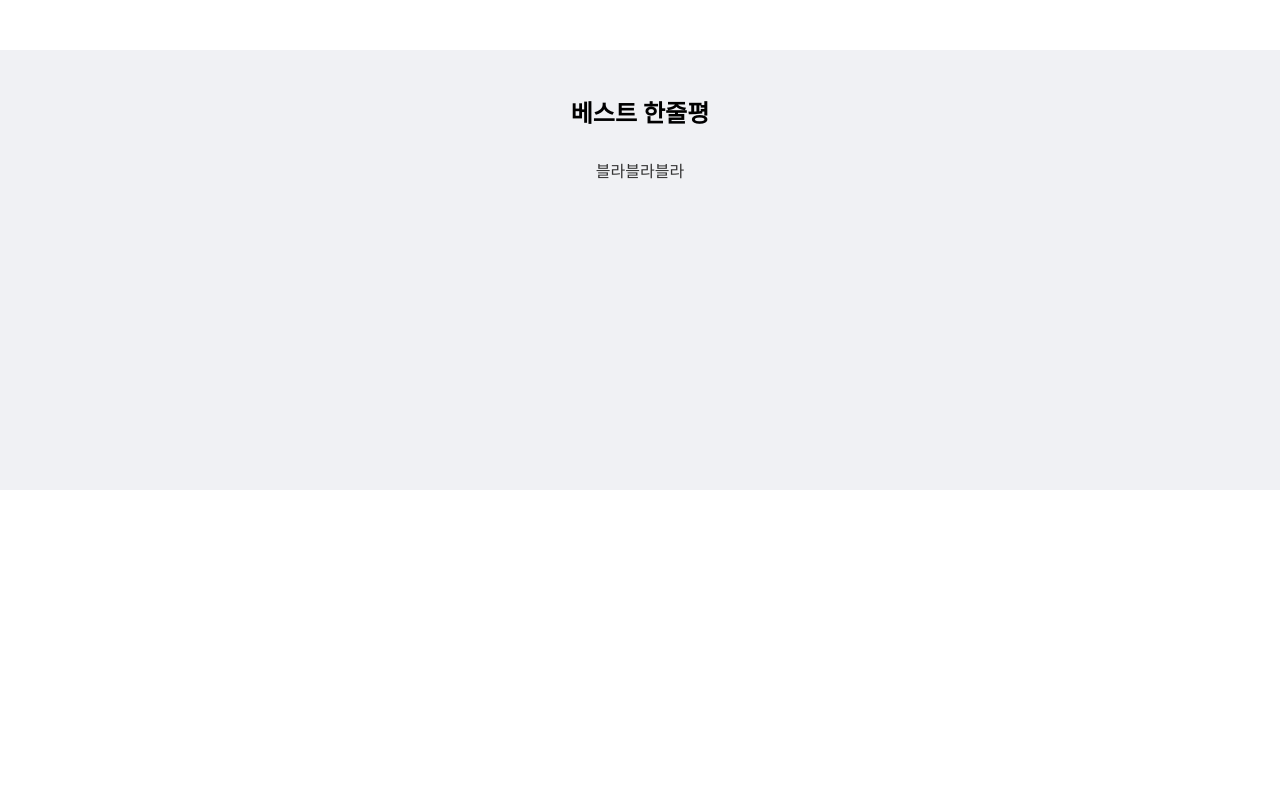
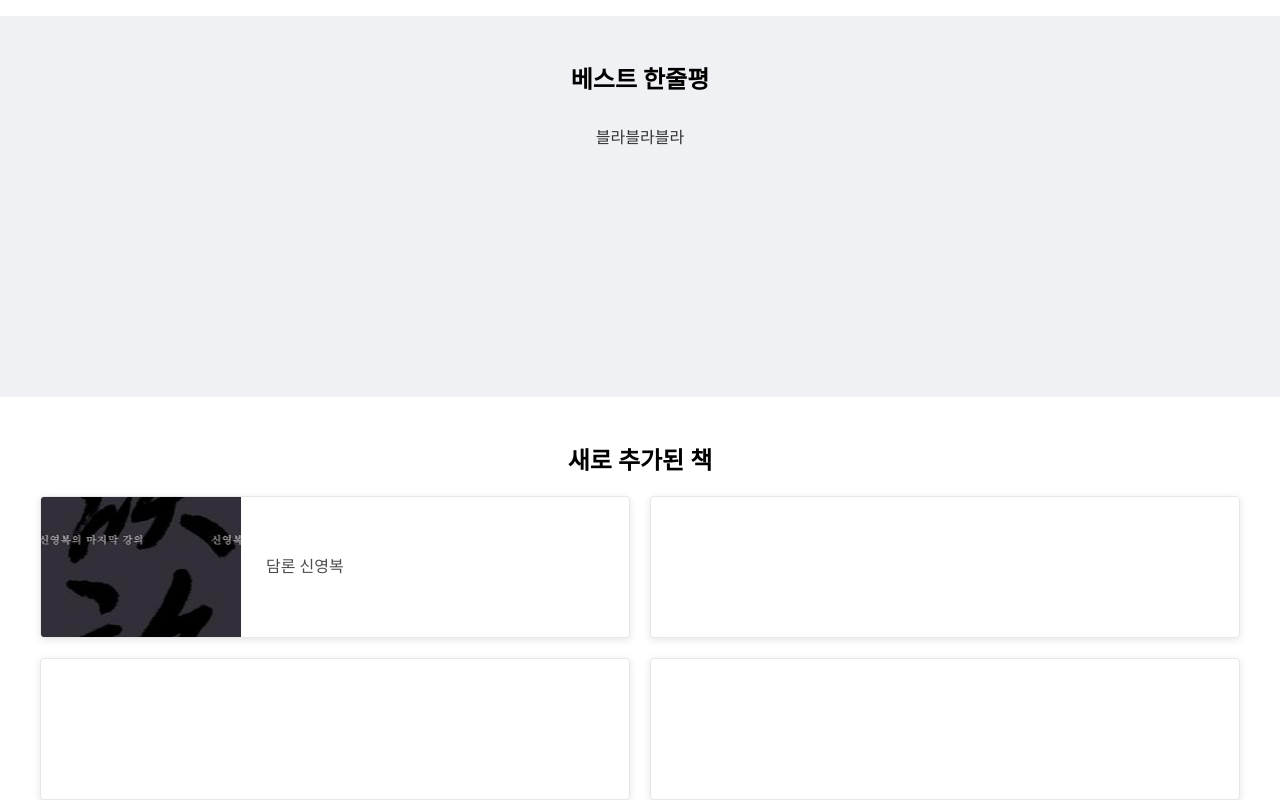
Before and after one commit to DoitDoitChu/reada, a React (Create React App) app in the folder client/: page / in a window 1280 px wide. Shown: the part 700-1500 px from the top of the page. Built offline with nearby package versions, Linux system fonts and the light colour scheme.

Commit message:
feat: newaddbook add

```diff
--- a/client/src/pages/Home/HomePresenter.js
+++ b/client/src/pages/Home/HomePresenter.js
@@ -15,6 +15,12 @@ import {
   PopularSubjectContent,
   BestCommentWrapper,
   BestComment,
+  NewAddBookWrapper,
+  NewAddBookTitle,
+  NewAddBookContentWrapper,
+  NewAddBookContent,
+  NewAddBookLeft,
+  NewAddBookRight,
 } from '../components/Style';
 
 const HomePresenter = () => (
@@ -45,6 +51,18 @@ const HomePresenter = () => (
         <PopularSubjectsTitle>베스트 한줄평</PopularSubjectsTitle>
         <BestComment>블라블라블라</BestComment>
       </BestCommentWrapper>
+      <NewAddBookWrapper>
+        <NewAddBookTitle>새로 추가된 책</NewAddBookTitle>
+        <NewAddBookContentWrapper>
+          <NewAddBookContent>
+            <NewAddBookLeft></NewAddBookLeft>
+            <NewAddBookRight>담론 신영복</NewAddBookRight>
+          </NewAddBookContent>
+          <NewAddBookContent></NewAddBookContent>
+          <NewAddBookContent></NewAddBookContent>
+          <NewAddBookContent></NewAddBookContent>
+        </NewAddBookContentWrapper>
+      </NewAddBookWrapper>
     </BodyWrapper>
     <div id="footer"></div>
   </Wrapper>
--- a/client/src/pages/components/Style.js
+++ b/client/src/pages/components/Style.js
@@ -1,6 +1,7 @@
 import styled from 'styled-components';
 import img from '../../image/background.png';
 import logo from '../../image/logo.png';
+import bookImg from '../../image/damron.jpeg';
 
 export const Wrapper = styled.div`
   /* max-width: 340px;
@@ -193,3 +194,68 @@ export const BestComment = styled.div`
   margin: 15px 0 60px 0;
   text-align: center;
 `;
+
+export const NewAddBookWrapper = styled.div`
+  max-width: 1200px;
+  width: 100%;
+  margin-left: auto;
+  margin-right: auto;
+`;
+
+export const NewAddBookTitle = styled.div`
+  /* display: flex; */
+  margin-left: auto;
+  margin-right: auto;
+  /* width: 200px;
+  height: 30px; */
+  font-size: 24px;
+  font-weight: 600;
+  line-height: 29px;
+  margin-top: 50px;
+  margin-bottom: 20px;
+  text-align: center;
+`;
+
+export const NewAddBookContentWrapper = styled.div`
+  display: grid;
+  grid-template-columns: repeat(2, 1fr);
+  grid-auto-rows: 1fr;
+  grid-column-gap: 20px;
+  grid-row-gap: 20px;
+`;
+
+export const NewAddBookContent = styled.div`
+  color: #4c4c4c;
+  background-color: #fff;
+  border: 1px solid #e8e7e7;
+  display: flex;
+  flex-direction: row;
+  border-radius: 4px;
+  font-size: 16px;
+  font-weight: 500;
+  text-decoration: none;
+  box-shadow: 0 2px 8px 0 rgba(0, 0, 0, 0.1);
+  text-align: left;
+  overflow: hidden;
+`;
+
+export const NewAddBookLeft = styled.a`
+  background-image: url(${bookImg});
+  width: 200px;
+  height: 140px;
+  overflow: hidden;
+  display: flex;
+  justify-content: center;
+  align-items: center;
+  flex-shrink: 0;
+  background-repeat: no-repeat;
+  background-size: center;
+  background-position: center center;
+`;
+
+export const NewAddBookRight = styled.div`
+  padding: 25px;
+  display: flex;
+  flex-direction: column;
+  justify-content: center;
+`;
```
Also changed, not shown: client/src/image/damron.jpeg (added).
